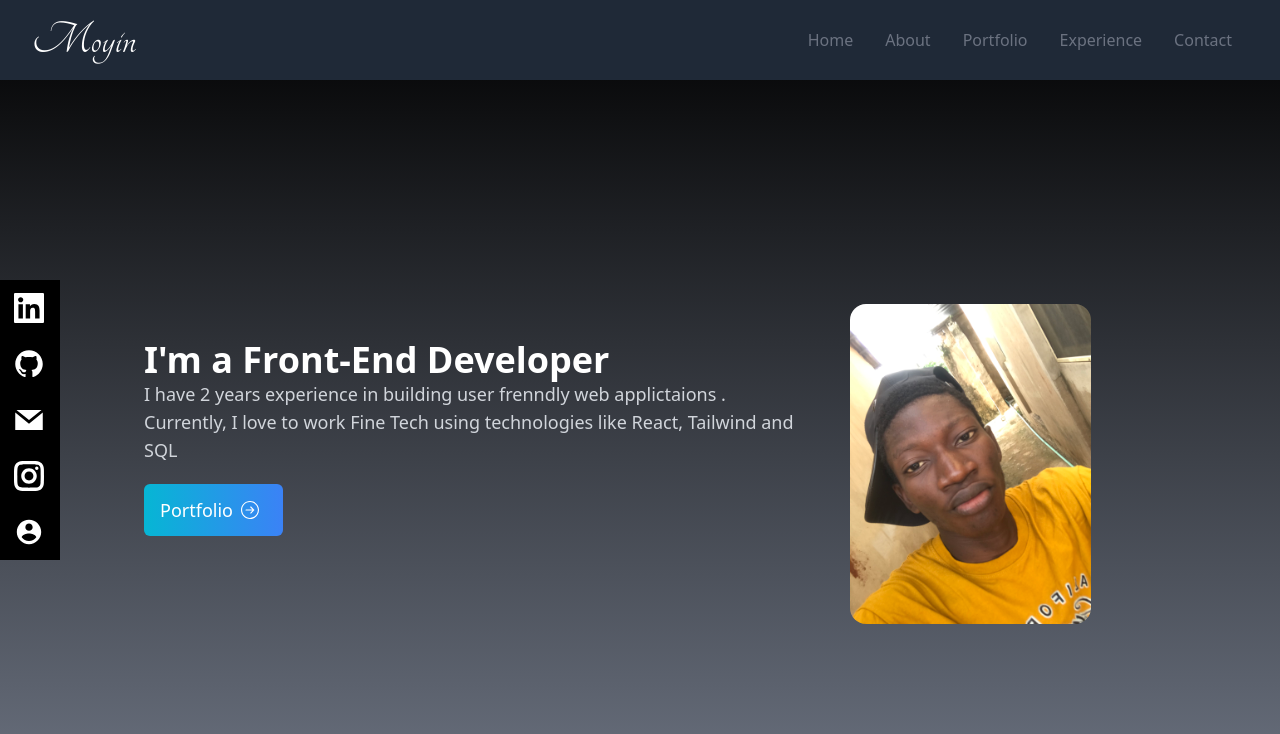
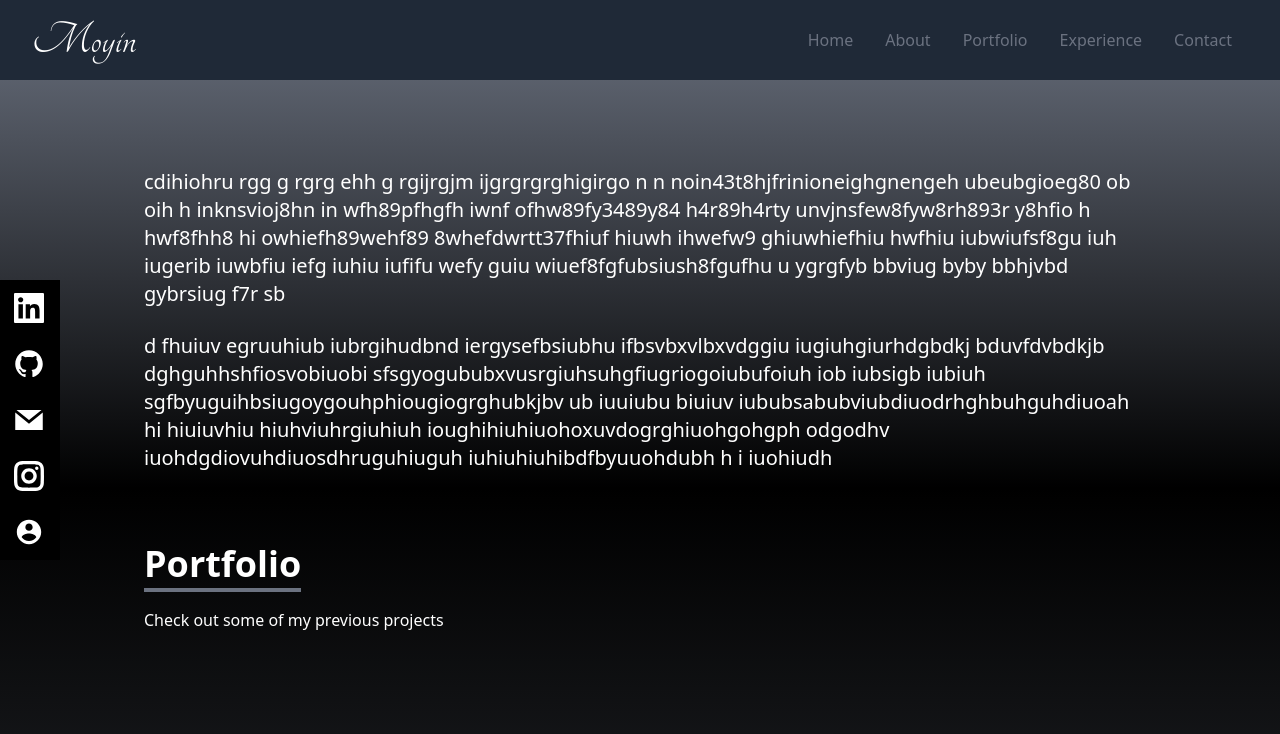
Before and after one commit to Moyinoluwa26/AboutMe, a React (Create React App) app: page / in a window 1280 px wide. Shown: the top 734 px of the page. Built offline with nearby package versions, Linux system fonts and the light colour scheme.

Commit message:
scroll problem

```diff
--- a/src/About.js
+++ b/src/About.js
@@ -1,7 +1,7 @@
 import React from 'react';
 
 const About = () => {
-    return ( <div name ="about" className='overscroll-none pt-48 md:pt-0 w-screen h-full bg-gradient-to-b from-gray-500 to-black'>
+    return ( <div name ="about" className='overscroll-none mx-0 pt-48 md:pt-0 w-screen h-full bg-gradient-to-b from-gray-500 to-black'>
         <div className='text-white max-w-screen-lg flex flex-col justify-center p-4 mx-auto w-full h-full'>
             <div className='pb-8'>
                 <p className='text-4xl font-bold inline border-b-4 border-gray-500 hover:scale-150 duration-200'>About</p>
--- a/src/Contact.js
+++ b/src/Contact.js
@@ -1,6 +1,6 @@
 import React from 'react';
 const Contact = () => {
-    return ( <div name="Contact" className='overscroll-none w-screen h-full bg-black p-10 text-white'>
+    return ( <div name="Contact" className='overscroll-none mx-0 w-screen h-full bg-black p-10 text-white'>
         <div className='flex flex-col p-4 justify-center max-w-screen-lg lg mx-auto h-full'>
             <div className='pb-8'>
                 <p className='text-4xl font-bold inline border-b-4 border-gray-500 '>Contact</p>
--- a/src/Experience.js
+++ b/src/Experience.js
@@ -20,7 +20,7 @@ const Experience = () => {
         {id:7,src:ReduxIm, style:"shadow-purple-800",title:"Redux"},
         {id:8,src:GithubIm, style:"shadow-gray-500",title:"Github"}
     ]
-    return (<div name="experience"  className='overscroll-none bg-gradient-to-b from-gray-500 to-black w-screen h-full'>
+    return (<div name="experience"  className='overscroll-none mx-0 bg-gradient-to-b from-gray-500 to-black w-screen h-full'>
 <div className='max-w-screen-lg mx-auto p-4 flex flex-col justify-center w-full h-full'>
     <div>
         <p className='p-2 inline text-4xl font-bold border-b-4 border-gray-500'>Experience</p>
--- a/src/Links.js
+++ b/src/Links.js
@@ -26,7 +26,7 @@ const Links = () => {
         </li>)})}
     </ul>
     </div>
-    <div className='lg:hidden absolute bg-black w-screen overscroll-none h-20 flex flex-col'>
+    <div className='lg:hidden mx-0 absolute bg-black w-screen overscroll-none h-20 flex flex-col'>
 
 
     <ul className='flex flex-row overflow-hidden h-20 justify-between mx-3'>
--- a/src/Nav.js
+++ b/src/Nav.js
@@ -13,7 +13,7 @@ const ChNav = () => {
     ]
 
     return (
-    <div className="flex  justify-between items-center w-screen h-20 text-white fixed overscroll-none bg-gray-800 px-4">
+    <div className="flex mx-0 justify-between items-center w-full h-20 text-white fixed bg-gray-800 px-4">
         <div className="flex ">
             <h1 className="text-5xl px-4 font-coli"> Moyin </h1> </div>
             <ul className=" hidden md:flex md:mr-4 ">
--- a/src/Portfolio.js
+++ b/src/Portfolio.js
@@ -11,7 +11,7 @@ const Portfolio = () => {
         {id: 4, source : myprofil4,},
 
     ]
-    return ( <div name = "portfolio" className="pt-10 bg-gradient-to-b from-black to-gray-500 w-screen oversroll-none text-white md:h-full">
+    return ( <div name = "portfolio" className="pt-10 mx-0 bg-gradient-to-b from-black to-gray-500 w-screen oversroll-none text-white md:h-full">
         <div className="max-w-screen-lg p-4 mx-auto flex flex-col justify-center w-full h-full ">
             <div className='pb-8'>
                 <p className='text-4xl font-bold inline border-b-4 border-gray-500 ' >Portfolio</p>
--- a/src/head.js
+++ b/src/head.js
@@ -7,7 +7,7 @@ export default  function Home  ()  {
 
     return ( <div
         name="home"
-    className='text-lg text-white overscroll-none w-screen  h-screen bg-gradient-to-b from-black to-gray-500 '>
+    className='text-lg text-white  mx-0 overscroll-none w-screen h-screen bg-gradient-to-b from-black to-gray-500 '>
         <div className='max-w-screen-lg  mx-auto h-full w-full   flex flex-col-reverse  items-center justify-center  px-4 md:flex-row'>
             <div className=' md:w-2/3 mt-24 mx-auto justify-center '>
                 <h2 className="text-2xl md:text-4xl text-white font-bold  ">I'm a Front-End Developer </h2>
--- a/src/index.js
+++ b/src/index.js
@@ -1,27 +1,27 @@
 import React from 'react';
 import ReactDOM from 'react-dom/client';
 import './index.css';
-import App from './App';
 import Nav from './Nav';
-import Home from './head';
+
 import Links from './Links';
 import About from './About';
 import Portfolio from './Portfolio';
 import Experience from './Experience';
 import Contact from './Contact';
+
 const root = ReactDOM.createRoot(document.getElementById('root'));
 root.render(
-  <React.StrictMode>
+  <React.StrictMode >
+   <div className='bg-pink'>
 
-    <App />
     <Nav/>
-    <Home/>
+
     <About/>
     <Portfolio/>
     <Experience/>
     <Contact/>
     <Links/>
-
+  </div>
   </React.StrictMode>
 );
 
```
